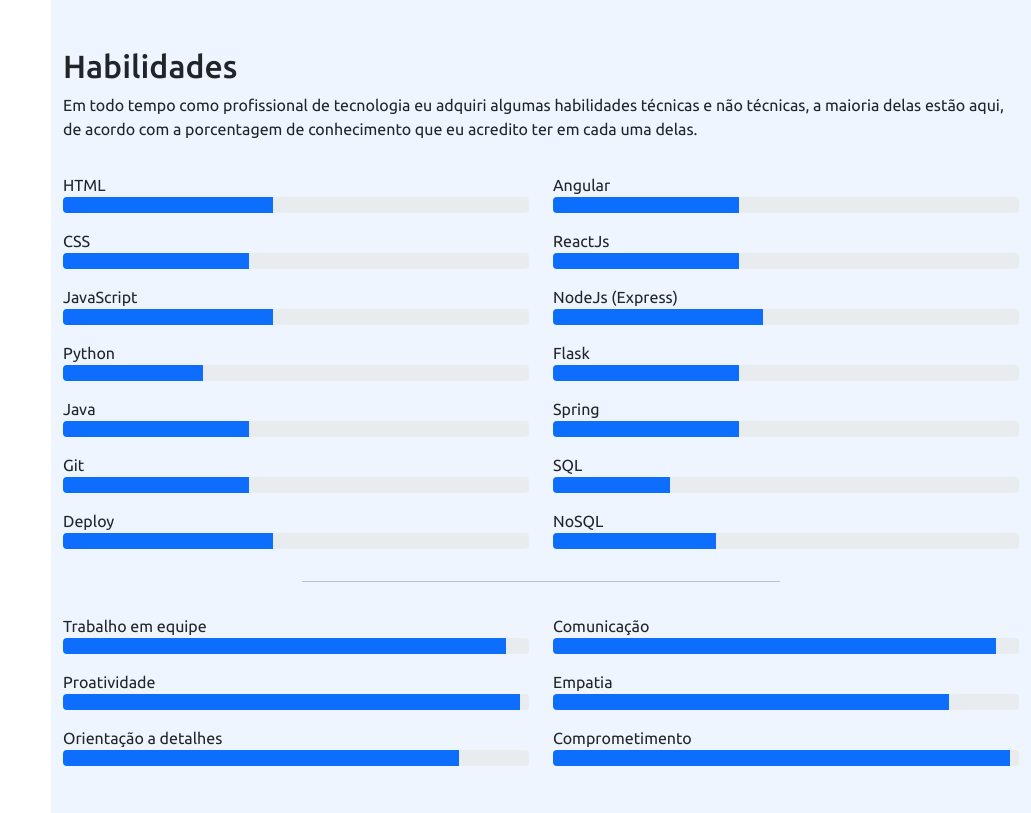
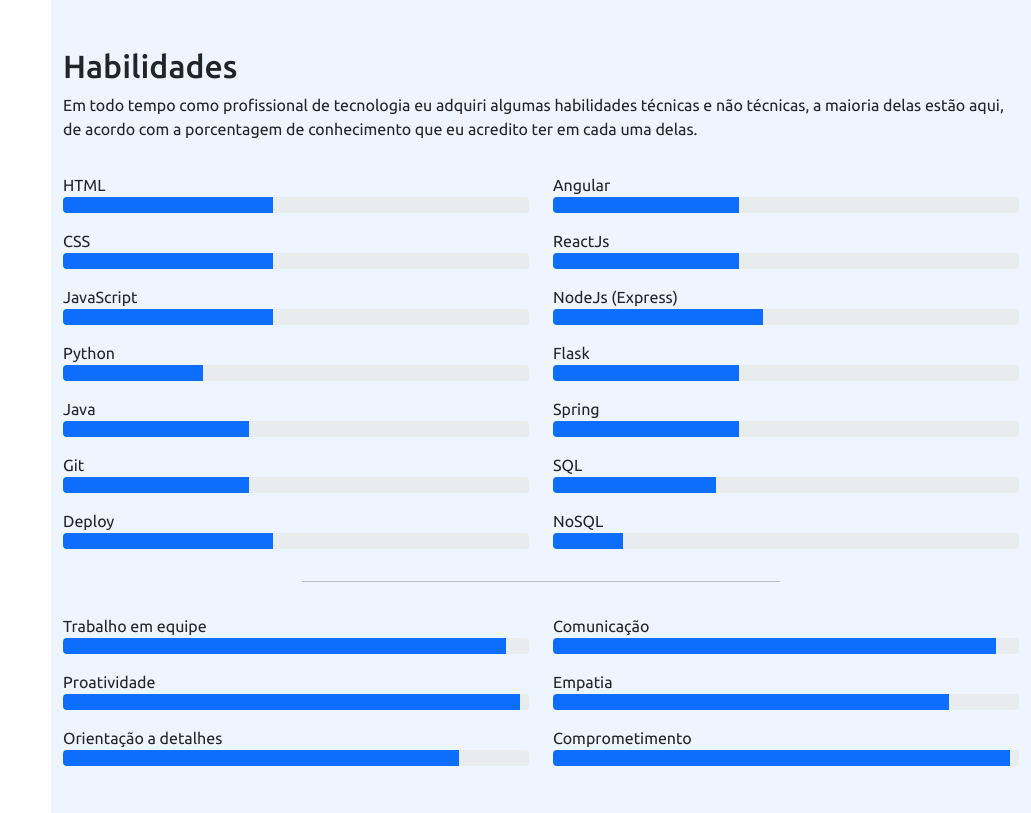
Before and after one commit to GuAugusto/portfolio-responsivo, a Flask app: page / in a window 1280 px wide. Shown: the part 1643-2456 px from the top of the page, without its empty margins (249-1280 px from the left). Run offline with Flask 2, Linux system fonts and the light colour scheme; some libraries are stand-ins or nearby versions.

Commit message:
Atualização 1.1

```diff
--- a/templates/index.html
+++ b/templates/index.html
@@ -175,7 +175,7 @@
                         </div>
                         <p class="mt-3 mb-0">CSS</p>
                         <div class="progress">
-                            <div class="progress-bar" data-anime="left" role="progressbar" style="width: 40%;"
+                            <div class="progress-bar" data-anime="left" role="progressbar" style="width: 45%;"
                                 aria-valuenow="60" aria-valuemin="0" aria-valuemax="100"></div>
                         </div>
                         <p class="mt-3 mb-0">JavaScript</p>
@@ -232,12 +232,12 @@
                         </div>
                         <p class="mt-3 mb-0">SQL</p>
                         <div class="progress">
-                            <div class="progress-bar" data-anime="left" role="progressbar" style="width: 25%;"
+                            <div class="progress-bar" data-anime="left" role="progressbar" style="width: 35%;"
                                 aria-valuenow="70" aria-valuemin="0" aria-valuemax="100"></div>
                         </div>
                         <p class="mt-3 mb-0">NoSQL</p>
                         <div class="progress mb-3">
-                            <div class="progress-bar" data-anime="left" role="progressbar" style="width: 35%;"
+                            <div class="progress-bar" data-anime="left" role="progressbar" style="width: 15%;"
                                 aria-valuenow="35" aria-valuemin="0" aria-valuemax="100"></div>
                         </div>
                     </div>
```
